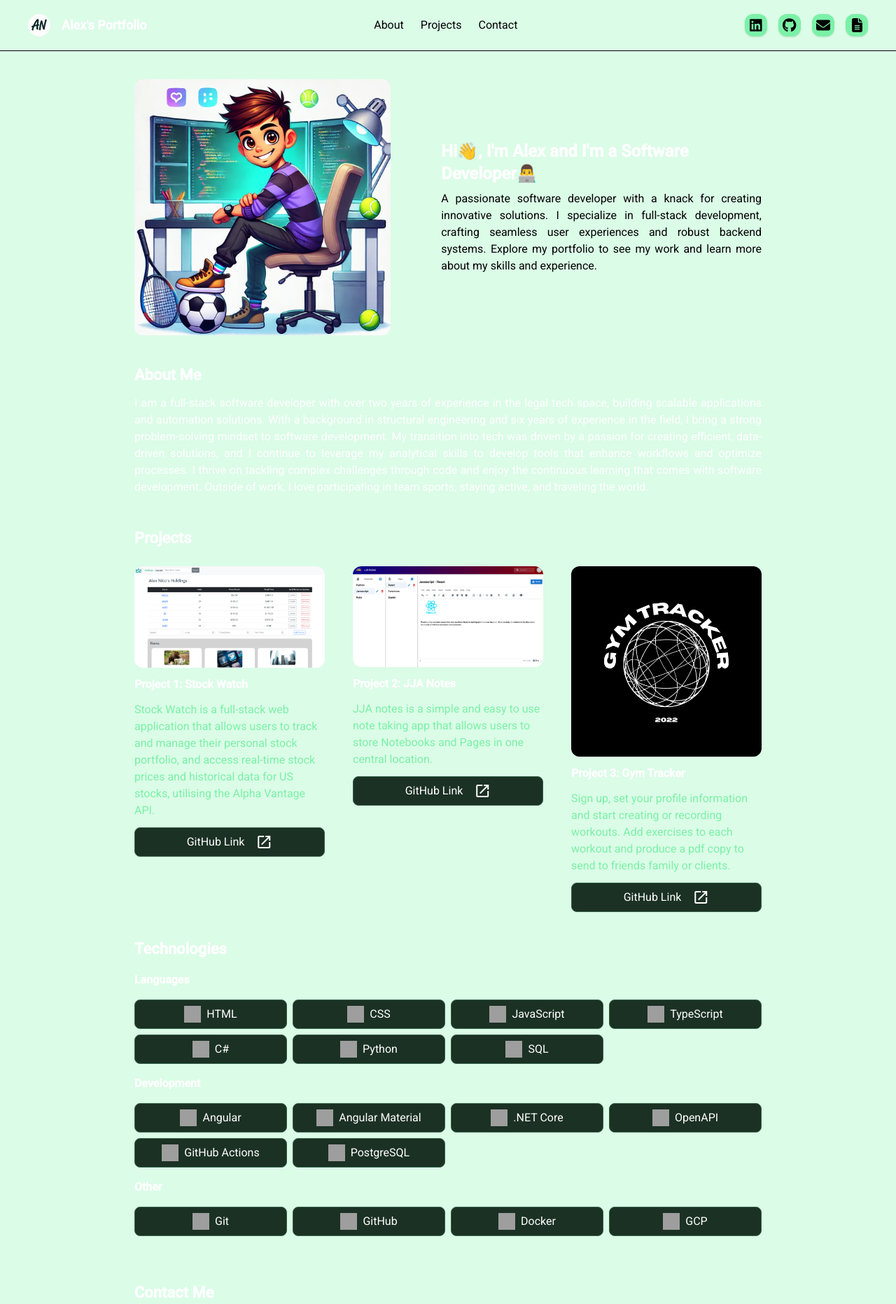
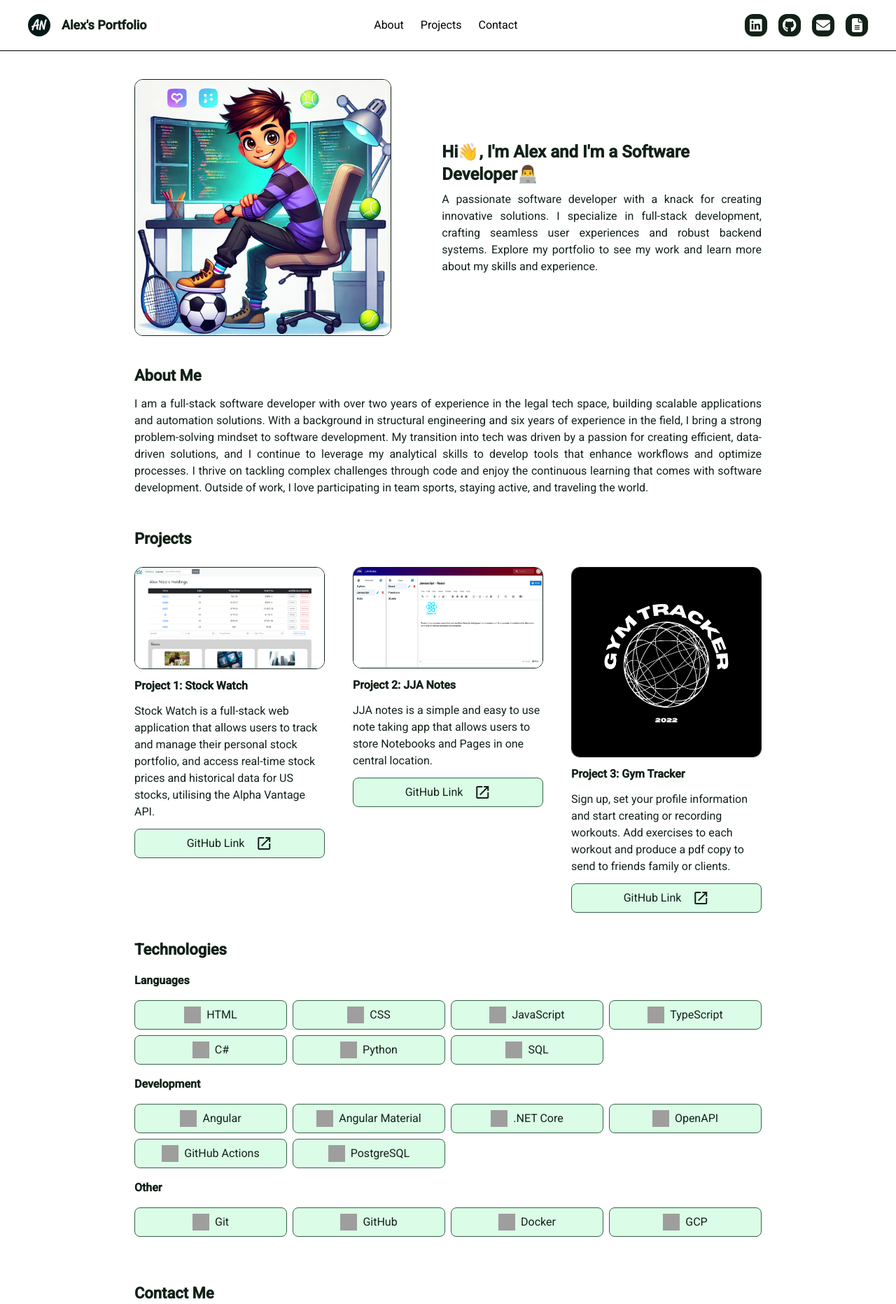
Before and after one commit to Anico94/Portfolio, an Angular app: page / in a window 1280 px wide. Shown: the top 1863 px of the page at 70% size. Built offline with nearby package versions, Linux system fonts and the light colour scheme; grey boxes are pictures that could not be loaded.

Commit message:
style: add light and dark mode colours

```diff
--- a/src/app/about-me/about-me.component.html
+++ b/src/app/about-me/about-me.component.html
@@ -1,6 +1,6 @@
-<div class="flex flex-col gap-2 px-8 py-2">
-  <h2 id="about" class="text-white text-[22px] font-bold pt-4">About Me</h2>
-  <p class="text-white text-base pb-3 pt-1 text-justify">
+<div class="flex flex-col gap-2 px-8 py-2 text-[#122118] dark:text-white">
+  <h2 id="about" class="text-[22px] font-bold pt-4">About Me</h2>
+  <p class="text-base pb-3 pt-1 text-justify">
     I am a full-stack software developer with over two years of experience in
     the legal tech space, building scalable applications and automation
     solutions. With a background in structural engineering and six years of
--- a/src/app/app.component.html
+++ b/src/app/app.component.html
@@ -1,5 +1,5 @@
 <div
-  class="relative min-h-screen bg-green-100 dark:bg-[#122118] flex flex-col overflow-x-hidden"
+  class="relative min-h-screen bg-white dark:bg-[#122118] flex flex-col overflow-x-hidden"
 >
   <div class="layout-container flex-col">
     <!-- Might still use the backdrop blur-->
@@ -9,7 +9,7 @@
 
     <!-- Swap to hamburger menu at 780px width-->
     <app-nav-bar
-      class="flex items-center justify-between whitespace-nowrap border-b border-solid dark:border-b-[#264532] px-10 py-3"
+      class="flex items-center justify-between whitespace-nowrap border-b border-solid dark:border-b-[#264532] border-b-green-[#122118 px-10 py-3"
     ></app-nav-bar>
   </div>
   <div class="px-40 max-[650px]:px-10 flex flex-1 justify-center">
--- a/src/app/contact/contact.component.html
+++ b/src/app/contact/contact.component.html
@@ -1,11 +1,9 @@
 <div
-  class="container flex justify-between items-center gap-10 max-[1000px]:flex-col pb-4"
+  class="container flex justify-between items-center gap-10 max-[1000px]:flex-col pb-4 text-[#122118] dark:text-white"
 >
   <div class="flex-6 max-[1000px]:flex-col">
-    <h2 id="contact" class="text-white text-[22px] font-bold px-8 py-6">
-      Contact Me
-    </h2>
-    <p class="text-white pb-3 px-8 text-justify">
+    <h2 id="contact" class="text-[22px] font-bold px-8 py-6">Contact Me</h2>
+    <p class="pb-3 px-8 text-justify">
       I'm always open to new opportunities and collaborations. Feel free to
       reach out to me via email or connect with me on LinkedIn. I look forward
       to hearing from you!
@@ -14,7 +12,7 @@
       <label class="flex flex-col min-w-40 flex-1">
         <input
           placeholder="Your Email"
-          class="form-input flex w-full min-w-0 flex-1 overflow-hidden rounded-xl text-white focus:outline-0 bg-[#264532] h-14 placeholder:text-[#96c5a9] p-4"
+          class="form-input flex w-full min-w-0 flex-1 overflow-hidden rounded-xl focus:outline-0 bg-green-100 dark:bg-[#264532] h-14 placeholder:text-green-700 dark:placeholder:text-[#96c5a9] p-4"
           value=""
         />
       </label>
@@ -23,7 +21,7 @@
       <label class="flex flex-col min-w-40 flex-1">
         <textarea
           placeholder="Your Message"
-          class="form-input flex w-full min-w-0 flex-1 resize-none overflow-hidden rounded-xl text-white focus:outline-0 focus:ring-0 border-none bg-[#264532] focus:border-none min-h-36 placeholder:text-[#96c5a9] p-4 text-base font-normal leading-normal"
+          class="form-input flex w-full min-w-0 flex-1 resize-none overflow-hidden rounded-xl focus:outline-0 focus:ring-0 border-none bg-green-100 dark:bg-[#264532] focus:border-none min-h-36 dark:placeholder:text-[#96c5a9] placeholder:text-green-700 p-4 text-base font-normal leading-normal"
         ></textarea>
       </label>
     </div>
@@ -36,7 +34,7 @@
     </div>
   </div>
   <div
-    class="flex-4 max-[1000px]:flex-none mx-4 max-[1000px]:w-60/100 aspect-square rounded-full overflow-hidden @[480px]:h-auto @[480px]:min-w-[400px]"
+    class="flex-4 border border-[#122118] max-[1000px]:flex-none mx-4 max-[1000px]:w-60/100 aspect-square rounded-full overflow-hidden @[480px]:h-auto @[480px]:min-w-[400px]"
   >
     <img
       src="me.jpeg"
--- a/src/app/featured/featured.component.html
+++ b/src/app/featured/featured.component.html
@@ -1,8 +1,8 @@
 <div
-  class="container flex justify-between items-center gap-10 max-[1000px]:flex-col pt-10 pb-4"
+  class="container flex justify-between items-center gap-10 max-[1000px]:flex-col pt-10 pb-4 text-[#122118] dark:text-white"
 >
   <div
-    class="flex-4 max-[1000px]:flex-none mx-4 max-[1000px]:w-85/100 aspect-square rounded-xl overflow-hidden @[480px]:h-auto @[480px]:min-w-[400px]"
+    class="flex-4 max-[1000px]:flex-none mx-4 max-[1000px]:w-85/100 aspect-square rounded-xl overflow-hidden @[480px]:h-auto @[480px]:min-w-[400px] border border-[#122118"
   >
     <img
       src="alex-graphic-2.jpeg"
@@ -11,18 +11,16 @@
     />
   </div>
   <div
-    class="flex flex-5 max-[1000px]:flex-none flex-col gap-6 px-4 @[480px]:gap-8 @[864px]:flex-row dark:text-green-300"
+    class="flex flex-5 max-[1000px]:flex-none flex-col gap-6 px-4 @[480px]:gap-8 @[864px]:flex-row"
   >
     <div
       class="flex flex-col gap-2 @[480px]:min-w-[400px] @[480px]:gap-8 @[864px]:justify-center"
     >
-      <p
-        class="text-white text-2xl font-black @[480px]:text-5xl @[480px]:font-black"
-      >
+      <p class="text-2xl font-black @[480px]:text-5xl @[480px]:font-black">
         Hi<span class="text-2xl inline-block wave">👋</span>, I'm Alex and I'm a
         Software Developer<span class="text-2xl">👨‍💻</span>
       </p>
-      <p class="text-justify">
+      <p class="text-justify dark:text-green-300">
         A passionate software developer with a knack for creating innovative
         solutions. I specialize in full-stack development, crafting seamless
         user experiences and robust backend systems. Explore my portfolio to see
--- a/src/app/nav-bar/nav-bar.component.html
+++ b/src/app/nav-bar/nav-bar.component.html
@@ -3,9 +3,16 @@
   <img
     src="an-logo.jpg"
     alt="Graphic of Alex"
-    class="w-8 h-8 object-contain rounded-2xl"
+    class="w-8 h-8 object-contain rounded-2xl hidden dark:block"
   />
-  <h2 class="text-white text-lg font-bold max-[300px]:hidden">
+  <img
+    src="an-logo-reverse.png"
+    alt="Graphic of Alex"
+    class="w-8 h-8 object-contain rounded-2xl block dark:hidden"
+  />
+  <h2
+    class="text-[#122118] dark:text-white text-lg font-bold max-[300px]:hidden"
+  >
     Alex's Portfolio
   </h2>
 </div>
--- a/src/app/navigation-links/navigation-links.component.html
+++ b/src/app/navigation-links/navigation-links.component.html
@@ -1,13 +1,19 @@
 <div class="container mx-auto px-4 py-3 flex items-center">
   <ul class="flex gap-6">
     <li class="hover-scale-by-10">
-      <a href="#about" class="hover:text-green-300">About</a>
+      <a href="#about" class="hover:text-green-700 dark:hover:text-green-200"
+        >About</a
+      >
     </li>
     <li class="hover-scale-by-10">
-      <a href="#projects" class="hover:text-green-300">Projects</a>
+      <a href="#projects" class="hover:text-green-700 dark:hover:text-green-200"
+        >Projects</a
+      >
     </li>
     <li class="hover-scale-by-10">
-      <a href="#contact" class="hover:text-green-300">Contact</a>
+      <a href="#contact" class="hover:text-green-700 dark:hover:text-green-200"
+        >Contact</a
+      >
     </li>
   </ul>
 </div>
--- a/src/app/project-tile/project-tile.component.html
+++ b/src/app/project-tile/project-tile.component.html
@@ -1,16 +1,14 @@
-<div class="flex flex-col gap-3 pb-3">
+<div class="flex flex-col gap-3 pb-3 text-[#122118] dark:text-white">
   <img
     src="{{ imageUrl }}"
     alt="{{ imageAltText }}"
-    class="w-full bg-center bg-no-repeat bg-cover rounded-xl"
+    class="w-full bg-center bg-no-repeat bg-cover rounded-xl border border-[#122118]"
   />
-  <p class="text-white font-bold">
-    Project {{ projectNumber }}: {{ projectTitle }}
-  </p>
-  <p class="text-green-300">{{ description }}</p>
+  <p class="font-bold">Project {{ projectNumber }}: {{ projectTitle }}</p>
+  <p class="dark:text-green-300">{{ description }}</p>
   <a
     matButton="filled"
-    class="flex align-middle justify-center py-2 cursor-pointer text-white rounded-lg border border-[#366348] bg-[#1b3124]"
+    class="flex align-middle justify-center py-2 cursor-pointer text-[#122118] dark:text-white rounded-lg border border-[#366348] bg-green-100 dark:bg-[#1b3124]"
     href="{{ gitHubLink }}"
     target="_blank"
     >GitHub Link<mat-icon class="ml-4">open_in_new</mat-icon></a
--- a/src/app/projects/projects.component.html
+++ b/src/app/projects/projects.component.html
@@ -1,4 +1,7 @@
-<h2 id="projects" class="text-white text-[22px] font-bold px-8 py-6">
+<h2
+  id="projects"
+  class="text-[#122118] dark:text-white text-[22px] font-bold px-8 py-6"
+>
   Projects
 </h2>
 <div
--- a/src/app/technology-badge/technology-badge.component.html
+++ b/src/app/technology-badge/technology-badge.component.html
@@ -1,7 +1,7 @@
 <!--https://devicon.dev/ for icons-->
 <div
-  class="flex flex-row justify-center align-middle gap-2 rounded-lg border border-[#366348] bg-[#1b3124] p-2"
+  class="flex flex-row justify-center align-middle gap-2 rounded-lg border border-[#366348] bg-green-100 dark:bg-[#1b3124] p-2"
 >
   <img class="h-6 w-6" src="{{ svgSourceLink }}" alt="{{ altText }}" />
-  <p class="text-white">{{ name }}</p>
+  <p class="text-[#122118] dark:text-white">{{ name }}</p>
 </div>
--- a/src/app/techologies/techologies.component.html
+++ b/src/app/techologies/techologies.component.html
@@ -1,6 +1,6 @@
-<div class="px-8 py-6">
-  <h2 class="text-white text-[22px] font-bold pb-4">Technologies</h2>
-  <h3 class="text-white text-[16px] font-bold pb-4">Languages</h3>
+<div class="px-8 py-6 text-[#122118] dark:text-white">
+  <h2 class="text-[22px] font-bold pb-4">Technologies</h2>
+  <h3 class="text-[16px] font-bold pb-4">Languages</h3>
   <div
     class="grid grid-cols-[repeat(auto-fill,minmax(175px,1fr))] gap-2 pb-4 justify-center"
   >
@@ -33,7 +33,7 @@
       svgSourceLink="https://cdn.jsdelivr.net/gh/devicons/devicon@latest/icons/azuresqldatabase/azuresqldatabase-original.svg"
     ></app-technology-badge>
   </div>
-  <h3 class="text-white text-[16px] font-bold pb-4">Development</h3>
+  <h3 class="text-[16px] font-bold pb-4">Development</h3>
   <div class="grid grid-cols-[repeat(auto-fit,minmax(175px,1fr))] gap-2 pb-4">
     <app-technology-badge
       name="Angular"
@@ -60,7 +60,7 @@
       svgSourceLink="https://cdn.jsdelivr.net/gh/devicons/devicon@latest/icons/postgresql/postgresql-original.svg"
     ></app-technology-badge>
   </div>
-  <h3 class="text-white text-[16px] font-bold pb-4">Other</h3>
+  <h3 class="text-[16px] font-bold pb-4">Other</h3>
   <div class="grid grid-cols-[repeat(auto-fit,minmax(175px,1fr))] gap-2 pb-4">
     <app-technology-badge
       name="Git"
--- a/src/styles.scss
+++ b/src/styles.scss
@@ -11,9 +11,9 @@
 
 @layer components {
   .icon {
-    @apply rounded-xl bg-green-300 dark:bg-white h-8 w-8 flex justify-center items-center
-    transition-all duration-400 hover:rounded-2xl hover:bg-green-500 dark:hover:bg-green-200 active:scale-90
-    hover:inset-shadow-xs shadow-sm cursor-pointer dark:text-[#122118] hover:scale-110;
+    @apply rounded-xl bg-[#122118] dark:bg-white h-8 w-8 flex justify-center items-center
+    transition-all duration-400 hover:rounded-2xl hover:bg-green-700 dark:hover:bg-green-200 active:scale-90
+    hover:inset-shadow-xs shadow-sm cursor-pointer text-white dark:text-[#122118] hover:scale-110;
   }
   .hover-scale-by-10 {
     @apply transition-transform transform hover:scale-110 duration-400 cursor-pointer;
```
